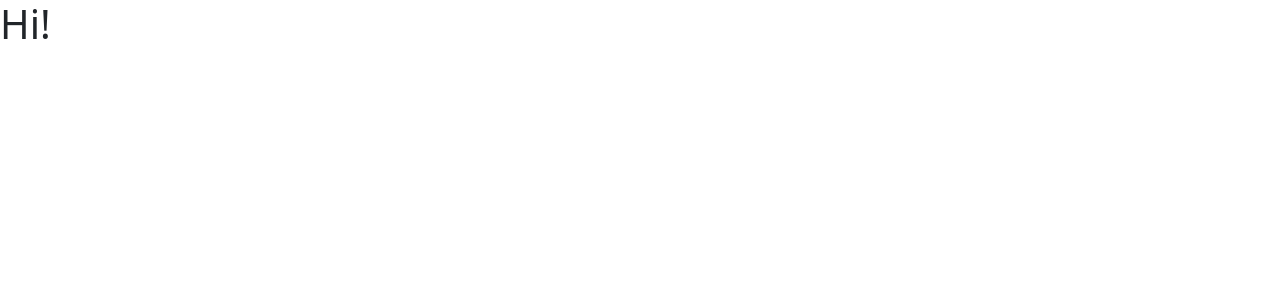
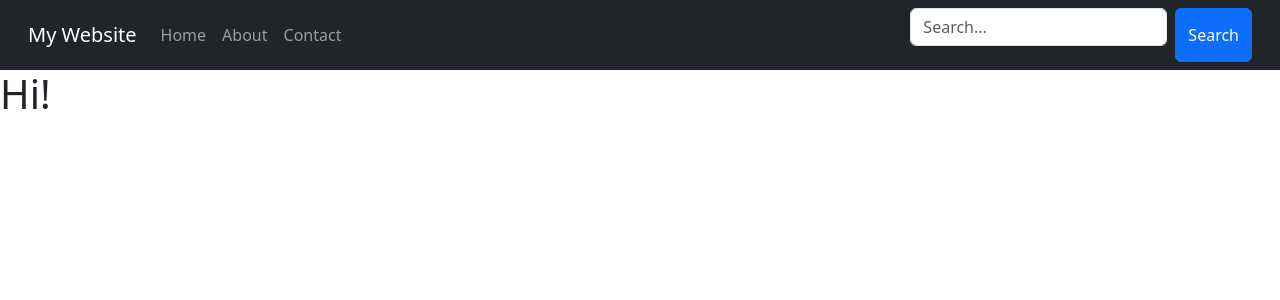
Before and after one commit to daveyloder/groovo, a React (Vite) app: page / in a window 1280 px wide. Shown: the top 300 px of the page. Built offline with nearby package versions, Linux system fonts and the light colour scheme.

Commit message:
Added navbar to project

```diff
--- a/src/App.jsx
+++ b/src/App.jsx
@@ -1,10 +1,12 @@
 import { useState } from "react";
+import NavBar from "./components/NavbarComponent";
 
 function App() {
   const [count, setCount] = useState(0);
 
   return (
     <>
+      <NavBar />
       <div>
         <h1>Hi!</h1>
       </div>
--- /dev/null
+++ b/src/components/NavbarComponent.jsx
@@ -0,0 +1,63 @@
+// Navbar.jsx
+import React, { useState } from "react";
+import {
+  Navbar,
+  NavbarBrand,
+  NavbarToggler,
+  Collapse,
+  Nav,
+  NavItem,
+  NavLink,
+  Input,
+  Button,
+  Form,
+  FormGroup,
+} from "reactstrap";
+
+const NavBar = () => {
+  const [isOpen, setIsOpen] = useState(false);
+  const [search, setSearch] = useState("");
+
+  const toggle = () => setIsOpen(!isOpen);
+
+  const handleSearch = (e) => {
+    e.preventDefault();
+    alert(`Searching for: ${search}`);
+    setSearch("");
+  };
+
+  return (
+    <Navbar color="dark" dark expand="md" className="px-3">
+      <NavbarBrand href="/">My Website</NavbarBrand>
+      <NavbarToggler onClick={toggle} />
+      <Collapse isOpen={isOpen} navbar>
+        <Nav className="me-auto" navbar>
+          <NavItem>
+            <NavLink href="/">Home</NavLink>
+          </NavItem>
+          <NavItem>
+            <NavLink href="/about">About</NavLink>
+          </NavItem>
+          <NavItem>
+            <NavLink href="/contact">Contact</NavLink>
+          </NavItem>
+        </Nav>
+        <Form className="d-flex" onSubmit={handleSearch}>
+          <FormGroup className="mb-0 me-2">
+            <Input
+              type="text"
+              placeholder="Search..."
+              value={search}
+              onChange={(e) => setSearch(e.target.value)}
+            />
+          </FormGroup>
+          <Button color="primary" type="submit">
+            Search
+          </Button>
+        </Form>
+      </Collapse>
+    </Navbar>
+  );
+};
+
+export default NavBar;
--- a/src/main.jsx
+++ b/src/main.jsx
@@ -1,7 +1,7 @@
 import { StrictMode } from "react";
 import { createRoot } from "react-dom/client";
 import App from "./App.jsx";
-import "bootstrap/dist/css/bootstrap.css";
+import "bootstrap/dist/css/bootstrap.min.css";
 
 createRoot(document.getElementById("root")).render(
   <StrictMode>
```
